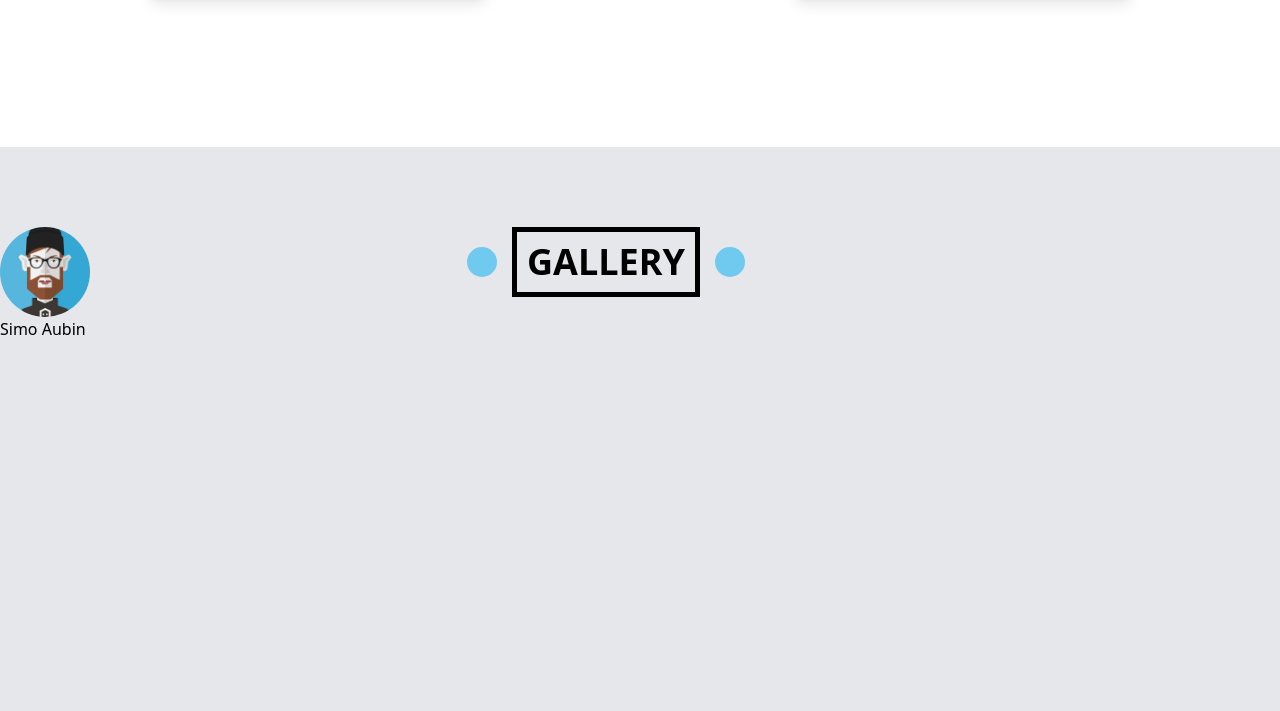
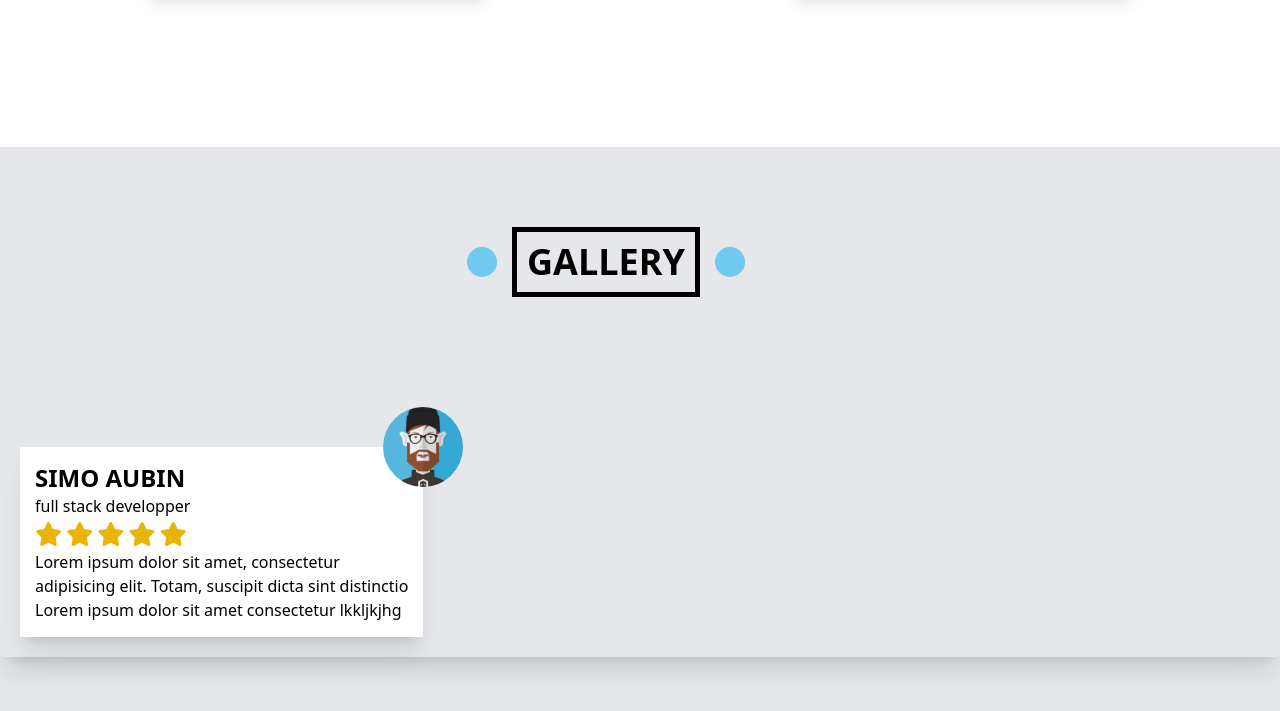
Before and after one commit to boris2442/galeriesimodev, a website: page src/index.html in a window 1280 px wide. Shown: the part 2826-3537 px from the top of the page. Drawn offline with nearby package versions, Linux system fonts and the light colour scheme.

Commit message:
section galerry

```diff
--- a/src/index.html
+++ b/src/index.html
@@ -161,15 +161,26 @@
         <i class="fa-solid fa-chevron-down"></i>
         <i class="fa-solid fa-chevron-down "></i>
       </div> -->
-<div class="relative mx-auto mt-[30px]  ">
+<div class="relative mx-auto mt-[30px] pb-[200px]  ">
   <span class=" text-article uppercase font-bold text-center    text-4xl  p-[10px]  border-black border-[5px] mx-auto  absolute justify-center items-center flex ml-[40%]">gallery</span>
 </div>
-<div class="">
-   <img src="/imgs/avatar-01.png" alt="" class="w-[90px] h-[90px] rounded-[50%]">
-  <h4 class=""> Simo Aubin</h4>
+
+
+<div class="contener-gallery flex flex-wrap p-[20px] rounded shadow-xl">
+<div class="bg-white p-[15px] shadow-xl relative">
+   <img src="/imgs/avatar-01.png" alt="" class="w-[80px] h-[80px] rounded-[50%] absolute top-[-40px] right-[-40px]">
+  <h4 class="font-bold uppercase text-2xl"> Simo Aubin</h4>
+  <h5 class="">full stack developper</h5>
+  <i class="fa solid fa-star text-yellow-500 text-2xl"></i>
+  <i class="fa solid fa-star text-yellow-500 text-2xl"></i>
+  <i class="fa solid fa-star text-yellow-500 text-2xl"></i>
+  <i class="fa solid fa-star text-yellow-500 text-2xl"></i>
+  <i class="fa solid fa-star text-yellow-500 text-2xl"></i>
+  <p>Lorem ipsum dolor sit amet, consectetur  <br>adipisicing elit. Totam, suscipit dicta sint distinctio <br></p>
+  <p>Lorem ipsum dolor sit amet consectetur lkkljkjhg</p>
 </div>
 
-<div class="contener-gallery">
+
 
 </div>
 
```
Also changed, not shown: src/output.css.
